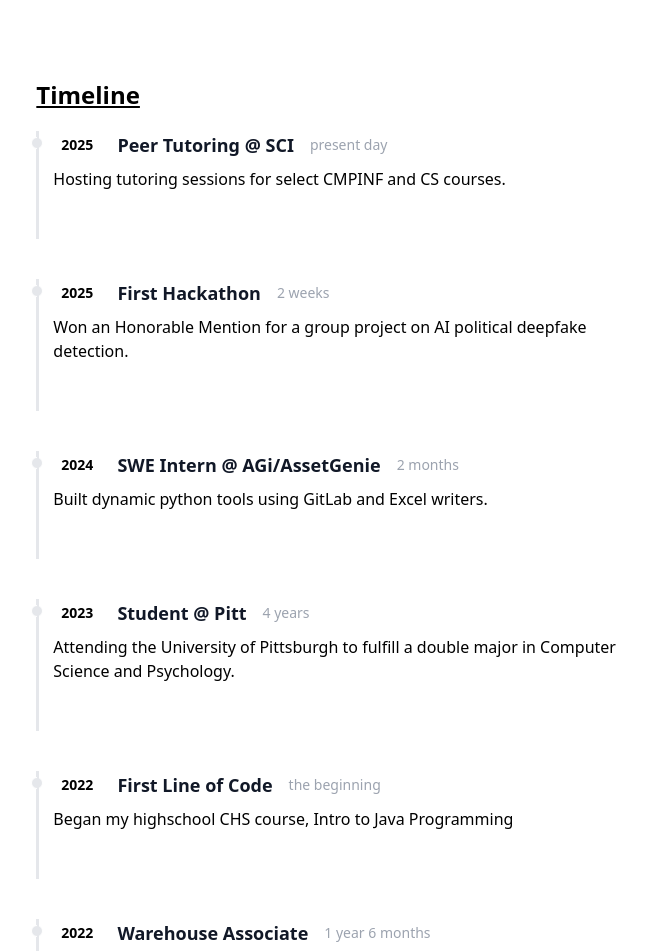
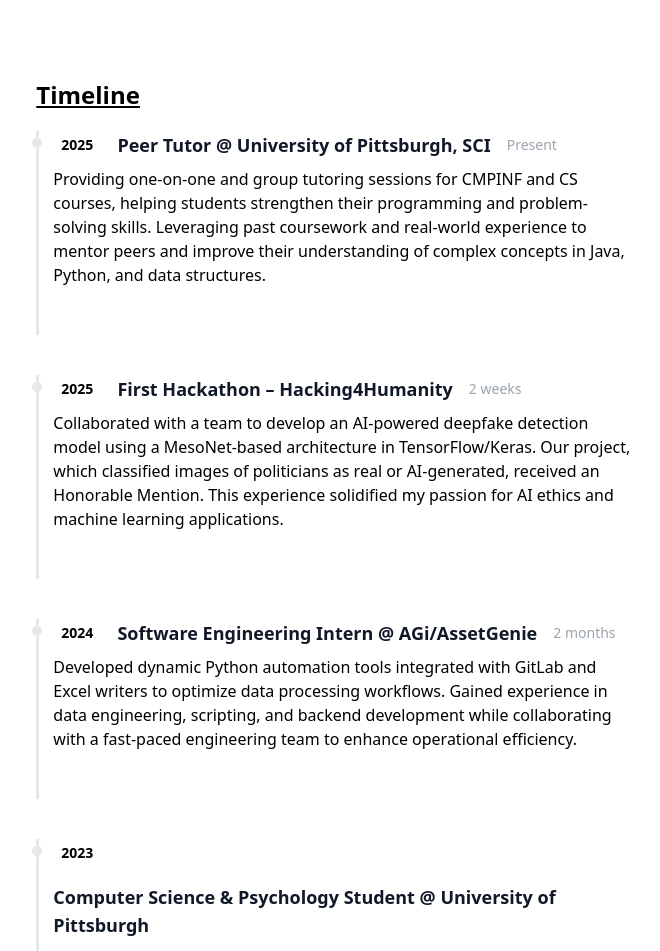
Before and after one commit to remysedlak/portfolio, a React (Vite) app: page / in a window 1280 px wide. Shown: the part 681-1632 px from the top of the page, without its empty margins (305-965 px from the left). Built offline with nearby package versions, Linux system fonts and the light colour scheme.

Commit message:
Update timeline data with enhanced titles and detailed descriptions for clarity and impact

```diff
--- a/src/data/timeline.js
+++ b/src/data/timeline.js
@@ -1,40 +1,39 @@
 const timeline = [
     {
         year: '2025',
-        title: 'Peer Tutoring @ SCI',
-        duration: 'present day',
-        details: 'Hosting tutoring sessions for select CMPINF and CS courses.'
+        title: 'Peer Tutor @ University of Pittsburgh, SCI',
+        duration: 'Present',
+        details: 'Providing one-on-one and group tutoring sessions for CMPINF and CS courses, helping students strengthen their programming and problem-solving skills. Leveraging past coursework and real-world experience to mentor peers and improve their understanding of complex concepts in Java, Python, and data structures.'
     },
     {
         year: '2025',
-        title: 'First Hackathon',
+        title: 'First Hackathon – Hacking4Humanity',
         duration: '2 weeks',
-        details: 'Won an Honorable Mention for a group project on AI political deepfake detection.'
+        details: 'Collaborated with a team to develop an AI-powered deepfake detection model using a MesoNet-based architecture in TensorFlow/Keras. Our project, which classified images of politicians as real or AI-generated, received an Honorable Mention. This experience solidified my passion for AI ethics and machine learning applications.'
     },
     {
         year: '2024',
-        title: 'SWE Intern @ AGi/AssetGenie',
+        title: 'Software Engineering Intern @ AGi/AssetGenie',
         duration: '2 months',
-        details: 'Built dynamic python tools using GitLab and Excel writers.'
+        details: 'Developed dynamic Python automation tools integrated with GitLab and Excel writers to optimize data processing workflows. Gained experience in data engineering, scripting, and backend development while collaborating with a fast-paced engineering team to enhance operational efficiency.'
     },
     {
         year: '2023',
-        title: 'Student @ Pitt',
+        title: 'Computer Science & Psychology Student @ University of Pittsburgh',
         duration: '4 years',
-        details: 'Attending the University of Pittsburgh to fulfill a double major in Computer Science and Psychology.'
+        details: 'Pursuing a double major in Computer Science and Psychology to bridge the gap between technology and human behavior. Conducting independent projects in AI, UX design, and music technology while applying interdisciplinary knowledge to real-world problem-solving.'
     },
     {
         year: '2022',
-        title: 'First Line of Code',
-        duration: 'the beginning',
-        details: 'Began my highschool CHS course, Intro to Java Programming'
+        title: 'First Line of Code – Intro to Java Programming',
+        duration: 'The Beginning',
+        details: 'Took my first programming course in high school through a CHS (College in High School) program. This sparked my interest in software development and problem-solving, eventually leading to my deep dive into AI, full-stack development, and data science.'
     },
     {
         year: '2022',
-        title: 'Warehouse Associate',
+        title: 'Warehouse Associate @ Fayette Service Parts Inc.',
         duration: '1 year 6 months',
-        details: 'Scanned lots of NAPA automotive parts to be distributed to over 25+ stores. ' +
-                'This job taught me a lot about the inventory process, and how operations work on physical data.'
+        details: 'Managed inventory and logistics for over 25+ NAPA automotive stores, gaining hands-on experience with data tracking, physical inventory systems, and supply chain operations. This job reinforced my ability to work efficiently in structured environments and solve logistical challenges.'
     }
 ];
 
```
